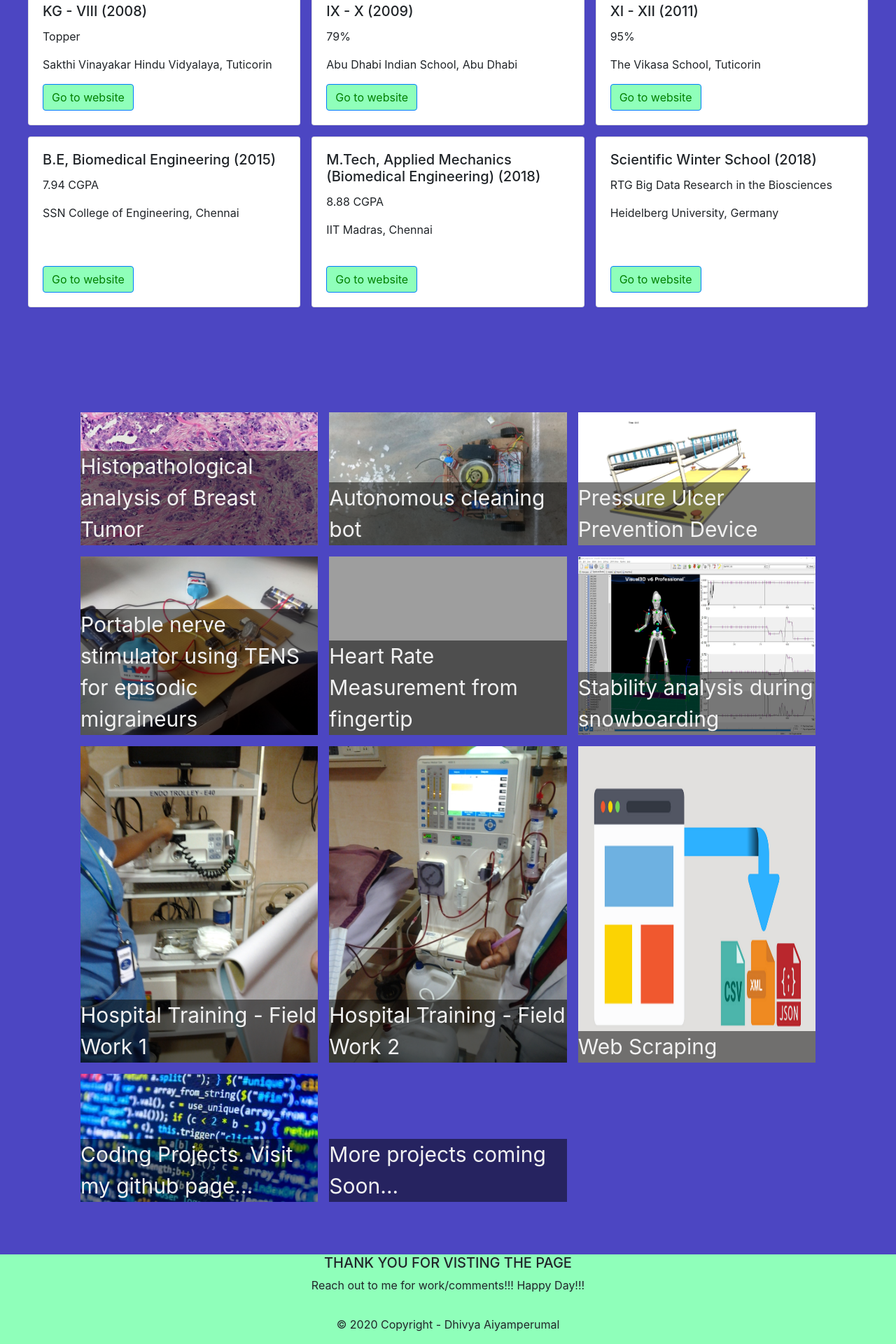
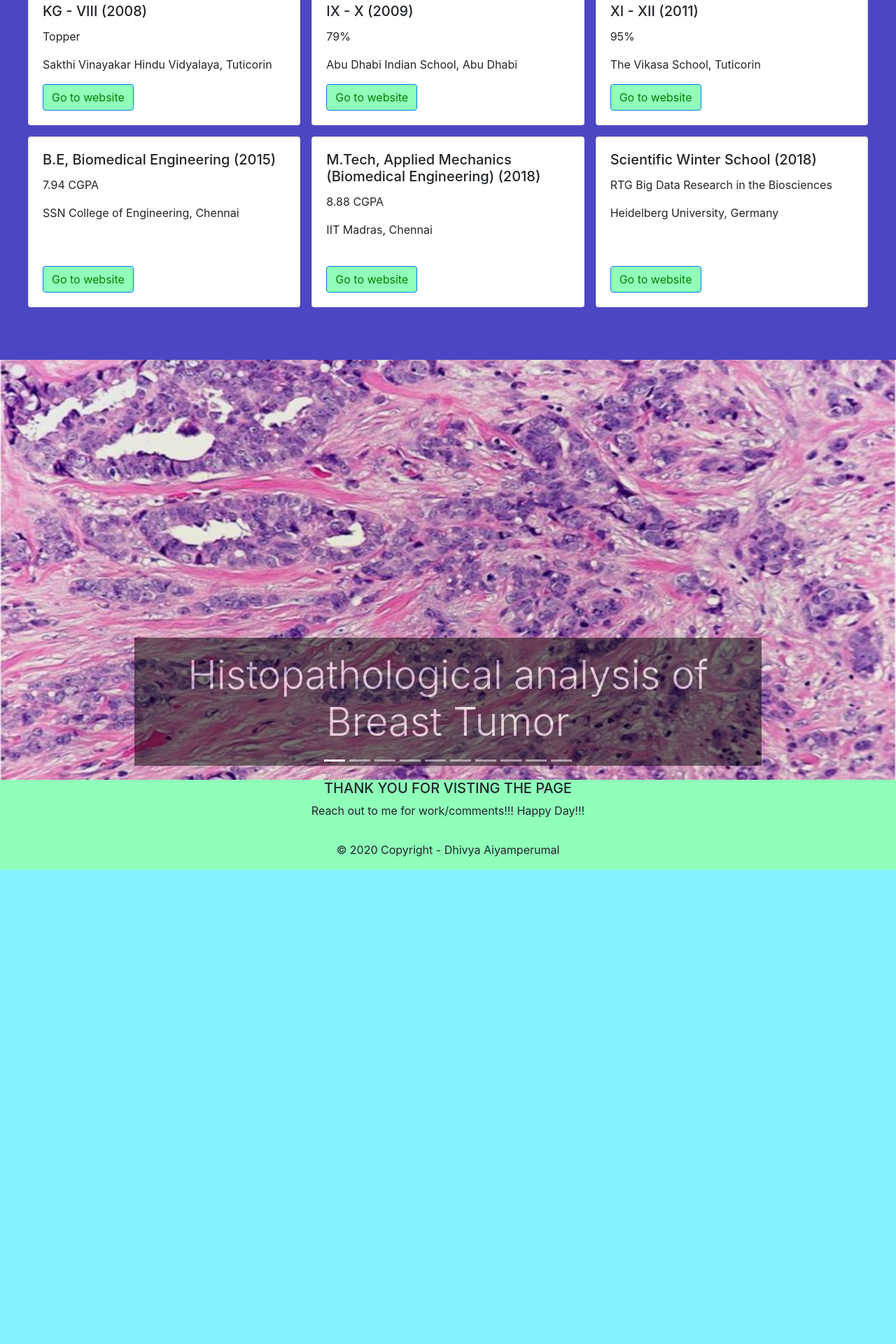
Before and after one commit to adisdhiv/portfolio, a PHP site: page / in a window 1280 px wide. Shown: the part 1631-3551 px from the top of the page at 70% size. After the commit the page ends 2873 px from the top, so only its background shows below. Run offline with PHP 8.4, Linux system fonts and the light colour scheme; grey boxes are pictures that could not be loaded.

Commit message:
Carousel update

```diff
--- a/home.html
+++ b/home.html
@@ -33,7 +33,7 @@
           <a class="nav-link" href="#education">Education</a>
         </li>
         <li class="nav-item">
-          <a class="nav-link" href="#projects">Projects</a>
+          <a class="nav-link" href="#carouselExampleIndicators">Projects</a>
         </li>
       </ul>
       <form class="form-inline my-2 my-lg-0">
@@ -140,19 +140,93 @@
         </div>
       </div>
   </div>
-   <div id = "projects" class="projects-container mx-auto">
-        <div class = "project-item"> <img src = "img/breastcancer.jpg"><div class = "p">Histopathological analysis of Breast Tumor</div></div>
-        <div class = "project-item"> <img src = "img/robot.jpg"><div class = "p">Autonomous cleaning bot</div></div>
-        <div class = "project-item"> <img src = "img/pressure.png"><div class = "p">Pressure Ulcer Prevention Device</div></div>
-        <div class = "project-item"> <img src = "img/proj.jpg"><div class = "p">Portable nerve stimulator using TENS for episodic migraineurs</div></div>
-        <div class = "project-item"> <img src = "img/mini.png"><div class = "p">Heart Rate Measurement from fingertip</div></div>
-        <div class = "project-item"> <img src = "img/v3d.jpg"><div class = "p">Stability analysis during snowboarding</div></div>
-        <div class = "project-item"> <img src = "img/2.jpg"><div class = "p">Hospital Training - Field Work 1</div></div>
-        <div class = "project-item"> <img src = "img/3.jpg"><div class = "p">Hospital Training - Field Work 2</div></div>
-        <div class = "project-item"> <img src = "img/web-scraping.png"><div class = "p">Web Scraping</div></div>
-        <div class = "project-item"><img src = "img/Image-coding.jpg"><div class = "p">Coding Projects. Visit my github page...</div></div>
-        <div class = "project-item"><div class = "p">More projects coming Soon...</div></div>
-    </div>
+  <div id="carouselExampleIndicators" class="carousel slide" data-ride="carousel">
+          <ol class="carousel-indicators">
+            <li data-target="#carouselExampleIndicators" data-slide-to="0" class="active"></li>
+            <li data-target="#carouselExampleIndicators" data-slide-to="1"></li>
+            <li data-target="#carouselExampleIndicators" data-slide-to="2"></li>
+            <li data-target="#carouselExampleIndicators" data-slide-to="3"></li>
+            <li data-target="#carouselExampleIndicators" data-slide-to="4"></li>
+            <li data-target="#carouselExampleIndicators" data-slide-to="5"></li>
+            <li data-target="#carouselExampleIndicators" data-slide-to="6"></li>
+            <li data-target="#carouselExampleIndicators" data-slide-to="7"></li>
+            <li data-target="#carouselExampleIndicators" data-slide-to="8"></li>
+            <li data-target="#carouselExampleIndicators" data-slide-to="9"></li>
+          </ol>
+          <div class="carousel-inner" role="listbox">
+            <!-- Slide One - Set the background image for this slide in the line below -->
+            <div class="carousel-item active">
+             <img class = 'img-fluid' src = 'img/breastcancer.jpg'>
+              <div class="carousel-caption">
+                <h2 class="display-4">Histopathological analysis of Breast Tumor</h2>
+                </div>
+            </div>
+            <!-- Slide Two - Set the background image for this slide in the line below -->
+            <div class="carousel-item">
+            <img class = 'img-fluid' src = 'img/robot.jpg'>
+              <div class="carousel-caption">
+                <h2 class="display-4">Autonomous cleaning bot</h2>
+                </div>
+            </div>
+            <!-- Slide Three - Set the background image for this slide in the line below -->
+            <div class="carousel-item" >
+            <img class = 'img-fluid' src = 'img/pressure.png'>
+              <div class="carousel-caption">
+                <h2 class="display-4">Pressure Ulcer Prevention Device</h2>
+              </div>
+            </div>
+            <div class="carousel-item">
+            <img class = 'img-fluid' src = 'img/proj.jpg'>
+              <div class="carousel-caption">
+                <h2 class="display-4" >Portable nerve stimulator using TENS for episodic migraineurs</h2>
+              </div>
+            </div>
+            <div class="carousel-item">
+            <img class = 'img-fluid' src = 'img/mini.png'>
+              <div class="carousel-caption">
+                <h2 class="display-4" >Heart Rate Measurement from fingertip</h2>
+              </div>
+            </div>
+            <div class="carousel-item" >
+            <img class = 'img-fluid' src = 'img/v3d.jpg'>
+              <div class="carousel-caption">
+                <h2 class="display-4" >Stability analysis during snowboarding</h2>
+              </div>
+            </div>
+            <div class="carousel-item">
+            <img class = 'img-fluid' src = 'img/2.jpg'>
+              <div class="carousel-caption">
+                <h2 class="display-4" >Hospital Training - Field Work 1</h2>
+              </div>
+            </div>
+            <div class="carousel-item" >
+            <img class = 'img-fluid' src = 'img/3.jpg'>
+              <div class="carousel-caption">
+                <h2 class="display-4" >Hospital Training - Field Work 2</h2>
+              </div>
+            </div>
+            <div class="carousel-item">
+            <img class = 'img-fluid' src = 'img/web-scraping.png'>
+              <div class="carousel-caption">
+                <h2 class="display-4" >Web Scraping</h2>
+              </div>
+            </div>
+            <div class="carousel-item" >
+            <img class = 'img-fluid' src = 'img/Image-coding.jpg'>
+              <div class="carousel-caption">
+                <h2 class="display-4" >Coding Projects. Visit my github page...</h2>
+              </div>
+            </div>
+          </div>
+          <a class="carousel-control-prev" href="#carouselExampleIndicators" role="button" data-slide="prev">
+                <span class="carousel-control-prev-icon" aria-hidden="true"></span>
+                <span class="sr-only">Previous</span>
+              </a>
+          <a class="carousel-control-next" href="#carouselExampleIndicators" role="button" data-slide="next">
+                <span class="carousel-control-next-icon" aria-hidden="true"></span>
+                <span class="sr-only">Next</span>
+              </a>
+        </div>
 </div>
 
   <!-- Optional JavaScript -->
--- a/styles.css
+++ b/styles.css
@@ -55,35 +55,19 @@
   color: green;
 }
 
-.projects-container{
-  height: 100%;
-  background-color: #4c46c2;
-  max-width: 1200px;
-  grid-auto-rows:max-content;
-  display: grid;
-  padding: 75px;
+.carousel {
+  width:100%;
+  object-fit:cover;
   overflow: hidden;
-  grid-gap: 1rem;
-  grid-template-columns: repeat(auto-fit, minmax(300px, 1fr));
+  height: 600px;
 }
 
-.project-item > img {
-  max-width: 100%;
-  max-height: 100%;
-  min-width: 100%;
-  min-height: 100%;
+.carousel-item .img-fluid {
+  height: 600px;
+  width:100%;
 }
 
-.project-item{
-  position: relative;
+.carousel-caption{
+  background-color:black;
+  opacity: 50%;
 }
-
-.project-item .p {
-  position: absolute; /* Position the background text */
-  bottom: 0; /* At the bottom. Use top:0 to append it to the top */
-  background: rgb(0, 0, 0); /* Fallback color */
-  background: rgba(0, 0, 0, 0.5); /* Black background with 0.5 opacity */
-  color: #f1f1f1; /* Grey text */
-  width: 100%; /* Full width */
-  font-size: 30px;
-}
```
